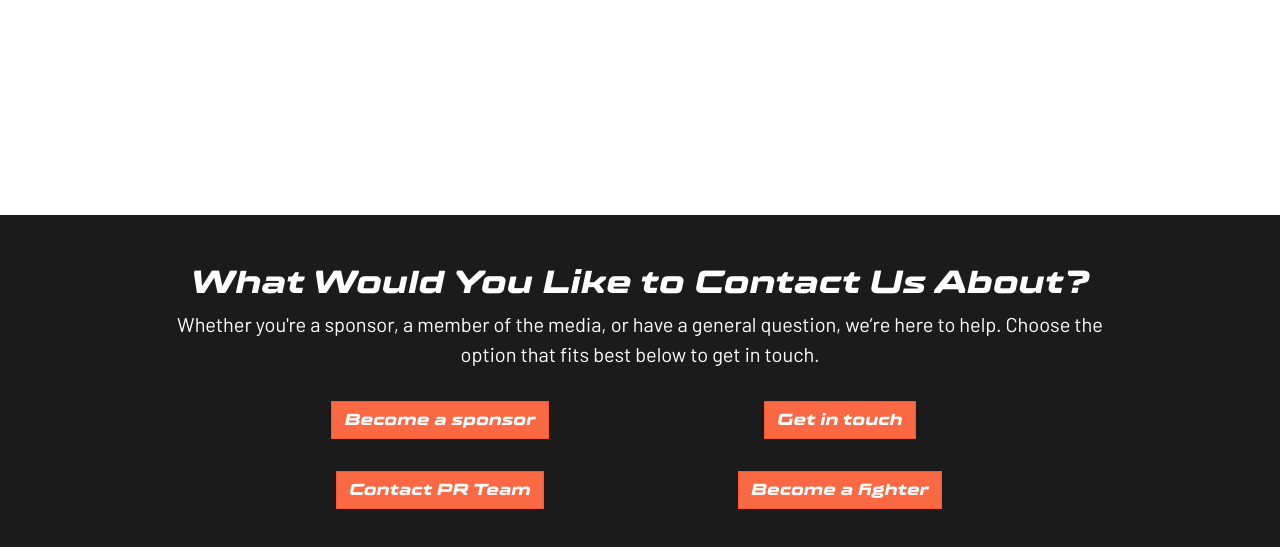
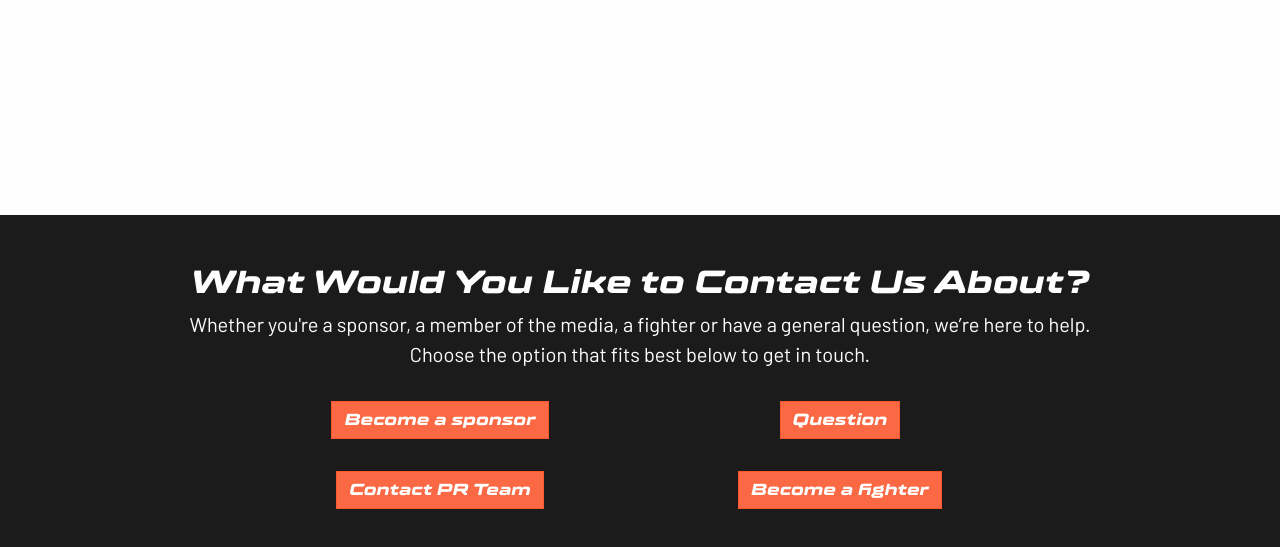
Before and after one commit to TohmasKronborg/AirtoxDominance, a website: page contact.html in a window 1280 px wide. Shown: the part 461-1008 px from the top of the page. Drawn offline with nearby package versions, Linux system fonts and the light colour scheme; files that its build step writes are made by us from their sources; files whose address does not match are found by name.

```diff
--- a/contact.html
+++ b/contact.html
@@ -121,7 +121,7 @@
     <div class="row justify-content-center">
       <div class="col-12 text-center text-white">
         <h1 class="superMolot h2">What Would You Like to Contact Us About?</h1>
-        <p class="fs-5">Whether you're a sponsor, a member of the media, or have a general question, we’re here to help. Choose the option that fits best below to get in touch.</p>
+        <p class="fs-5">Whether you're a sponsor, a member of the media, a fighter or have a general question, we’re here to help. Choose the option that fits best below to get in touch.</p>
       </div>
 
       <!-- Kig lige på font sizes på et tidspunkt -->
@@ -140,7 +140,7 @@
       <div class="col-12 col-md-5 superMolot d-flex flex-column align-items-center justify-content-center animDelay">
         <!-- Contact -->
         <button type="button" data-bs-toggle="collapse" data-bs-target="#contactForm" class="btn btn-vibrantOrange text-white fs-6 rounded-0 m-3 hiddenY animDelay" onclick="smoothScrollDown(100)">
-          Get in touch
+          Question
         </button>
 
         <!-- Fighter -->
```
